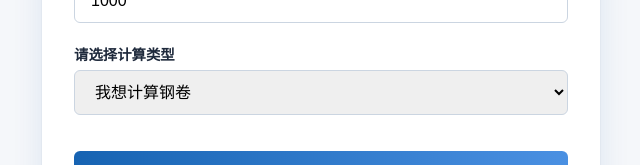
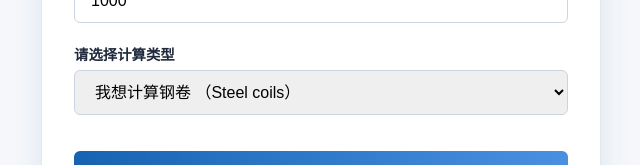
Before and after one commit to yalesherwin/calculatemeter, a plain HTML site: page index.html in a window 1280 px wide. Shown: the part 359-524 px from the top of the page, without its empty margins (319-959 px from the left). Drawn offline with Linux system fonts and the light colour scheme.

Commit message:
Update index.html
修改文字

```diff
--- a/index.html
+++ b/index.html
@@ -199,7 +199,7 @@
         <label class="l10n active" data-lang="zh">请选择计算类型</label>
         <label class="l10n" data-lang="en">Select Calculation Type</label>
         <select id="isRoofed" onchange="toggleRoofInput()">
-          <option value="no">我想计算钢卷</option>
+          <option value="no">我想计算钢卷 （Steel coils）</option>
           <option value="yes">我想计算压瓦（Roofing Sheets）</option>
         </select>
       </div>
```
